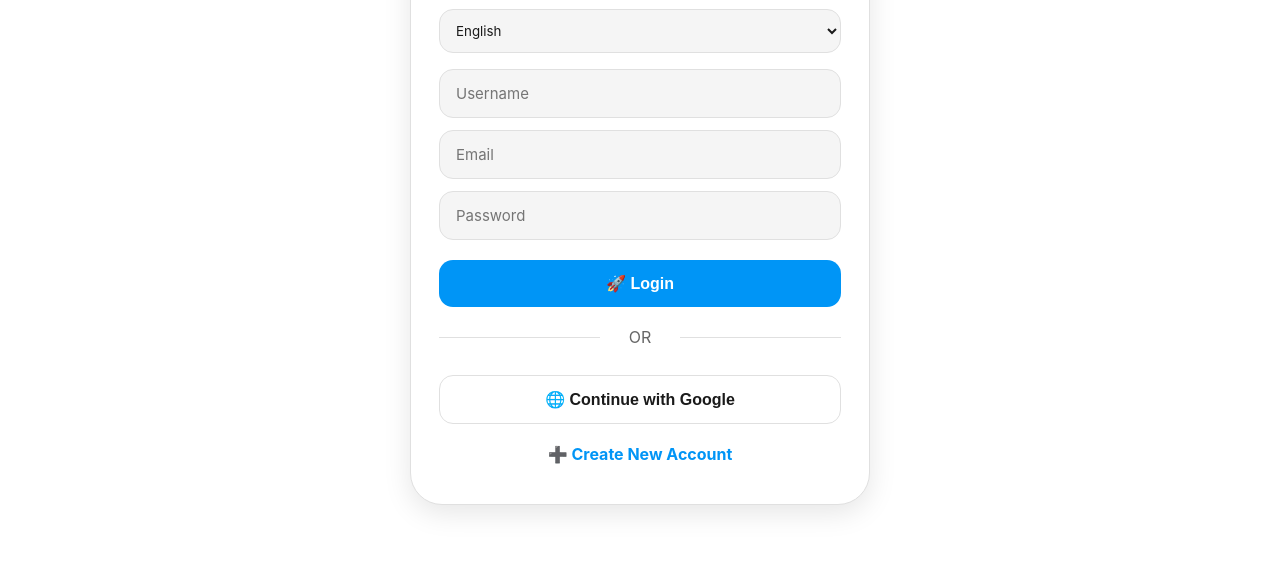
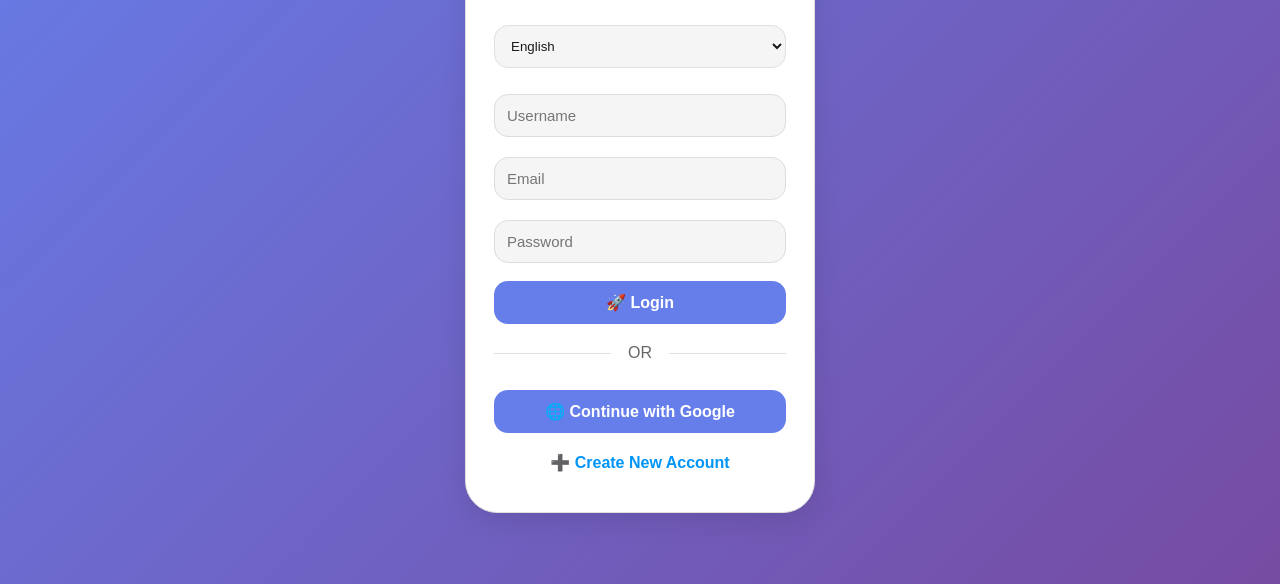
Before and after one commit to ahmedlajalati-sys/my-scrolling-application-, a website: page login.html in a window 1280 px wide. Shown: the part 216-800 px from the top of the page. Drawn offline with Linux system fonts and the light colour scheme.

Commit message:
Update login.html

```diff
--- a/login.html
+++ b/login.html
@@ -5,6 +5,41 @@
     <meta name="viewport" content="width=device-width, initial-scale=1.0, maximum-scale=1.0, user-scalable=no">
     <title>Scrolling.app - Login</title>
     <link rel="stylesheet" href="/style.css">
+    <style>
+    * { margin: 0; padding: 0; box-sizing: border-box; }
+    body {
+        font-family: Arial, sans-serif;
+        background: linear-gradient(135deg, #667eea, #764ba2);
+        display: flex;
+        justify-content: center;
+        align-items: center;
+        height: 100vh;
+    }
+    .login-card {
+        background: white;
+        border-radius: 32px;
+        padding: 40px 28px;
+        width: 350px;
+        text-align: center;
+    }
+    .logo { font-size: 32px; font-weight: bold; margin-bottom: 8px; }
+    .input-field {
+        width: 100%;
+        padding: 12px;
+        margin: 10px 0;
+        border: 1px solid #ddd;
+        border-radius: 14px;
+    }
+    .btn-primary {
+        width: 100%;
+        padding: 12px;
+        background: #667eea;
+        color: white;
+        border: none;
+        border-radius: 14px;
+        cursor: pointer;
+    }
+    </style>
 </head>
 <body>
     <div class="login-container">
```
